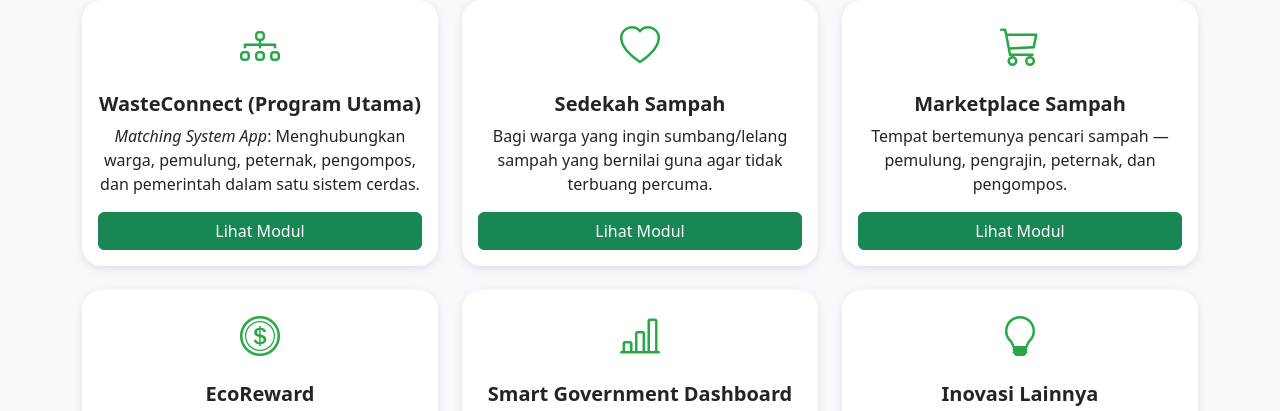
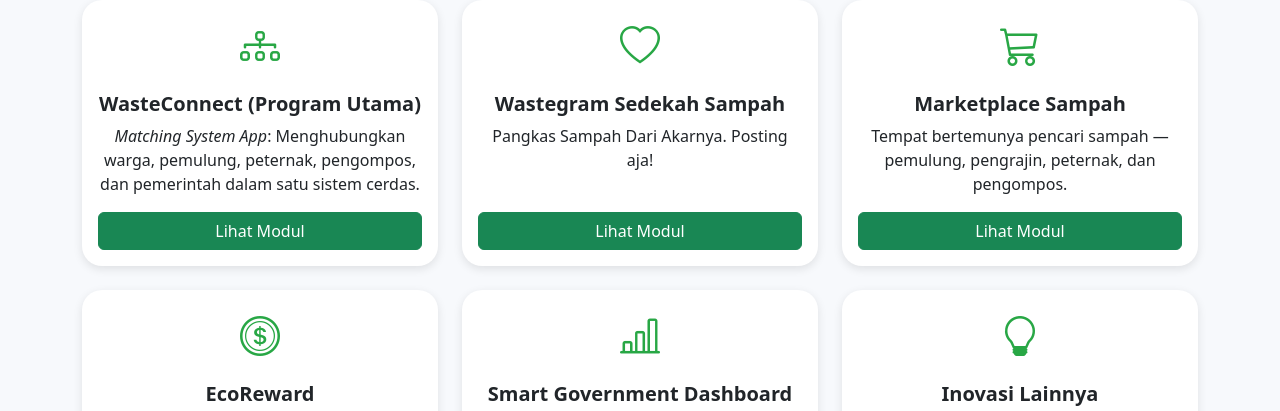
Before and after one commit to incyberz/waste-connect, a plain HTML site: page index.html in a window 1280 px wide. Shown: the part 332-743 px from the top of the page. Drawn offline with nearby package versions, Linux system fonts and the light colour scheme.

Commit message:
Revise Sedekah Sampah section in index.html
Updated the title and description for the Sedekah Sampah section.

```diff
--- a/index.html
+++ b/index.html
@@ -78,14 +78,13 @@
         <div class="col-md-6 col-lg-4">
           <div class="card module-card h-100 text-center p-3">
             <div class="icon-wrapper mb-3"><i class="bi bi-heart"></i></div>
-            <h5 class="fw-bold">Sedekah Sampah</h5>
+            <h5 class="fw-bold">Wastegram Sedekah Sampah</h5>
             <p>
-              Bagi warga yang ingin sumbang/lelang sampah yang bernilai guna
-              agar tidak terbuang percuma.
+              Pangkas Sampah Dari Akarnya. Posting aja!
             </p>
             <a
               target="_blank"
-              href="waste_connect_dashboard_sedekah.html"
+              href="wastegram-posting-sampah.html"
               class="btn btn-success mt-auto"
               >Lihat Modul</a
             >
```
